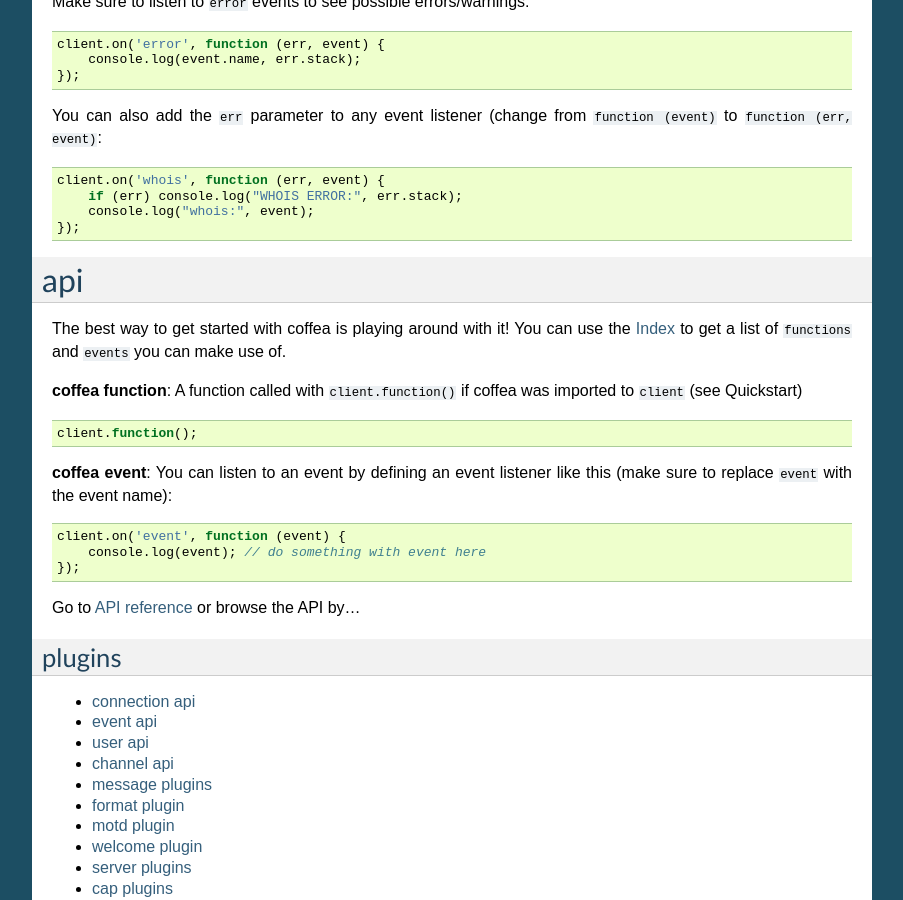
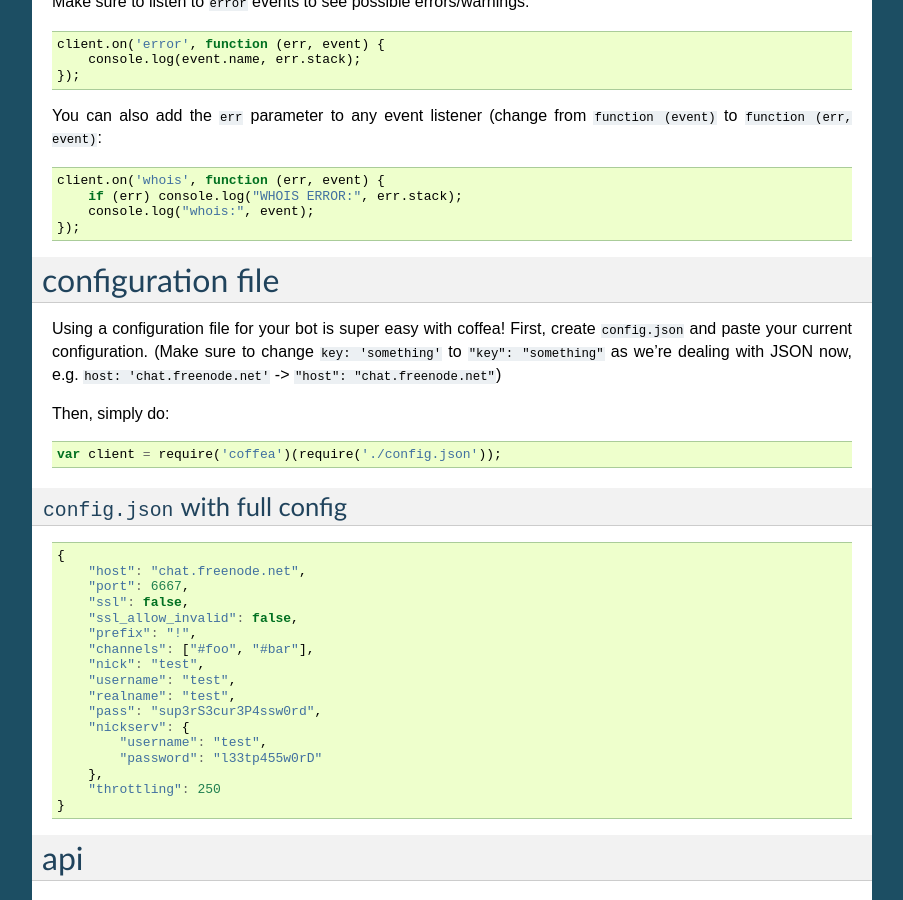
Before and after one commit to caffeinery/coffea-docs, a Sphinx documentation site: the page built from source/index.rst, in a window 1280 px wide and 900 px high, scrolled down 1459 px. Shown: the whole window, without its empty margins (198-1101 px from the left). Built offline with Sphinx 7.4.7, drawn with Linux system fonts in a browser that asks for light colours; some of the changed text lies outside the part shown.

Commit message:
index.rst: add configuration file section

```diff
--- a/source/index.rst
+++ b/source/index.rst
@@ -121,6 +121,42 @@ You can also add the ``err`` parameter to any event listener (change from ``func
     });
 
 
+configuration file
+==================
+
+Using a configuration file for your bot is super easy with coffea! First, create ``config.json`` and paste your current configuration. (Make sure to change ``key: 'something'`` to ``"key": "something"`` as we're dealing with JSON now, e.g. ``host: 'chat.freenode.net'`` -> ``"host": "chat.freenode.net"``)
+
+Then, simply do:
+
+.. code-block:: javascript
+
+    var client = require('coffea')(require('./config.json'));
+
+
+``config.json`` with full config
+--------------------------------
+
+.. code-block:: javascript
+
+    {
+        "host": "chat.freenode.net",
+        "port": 6667,
+        "ssl": false,
+        "ssl_allow_invalid": false,
+        "prefix": "!",
+        "channels": ["#foo", "#bar"],
+        "nick": "test",
+        "username": "test",
+        "realname": "test",
+        "pass": "sup3rS3cur3P4ssw0rd",
+        "nickserv": {
+            "username": "test",
+            "password": "l33tp455w0rD"
+        },
+        "throttling": 250
+    }
+
+
 api
 ===
 
```
